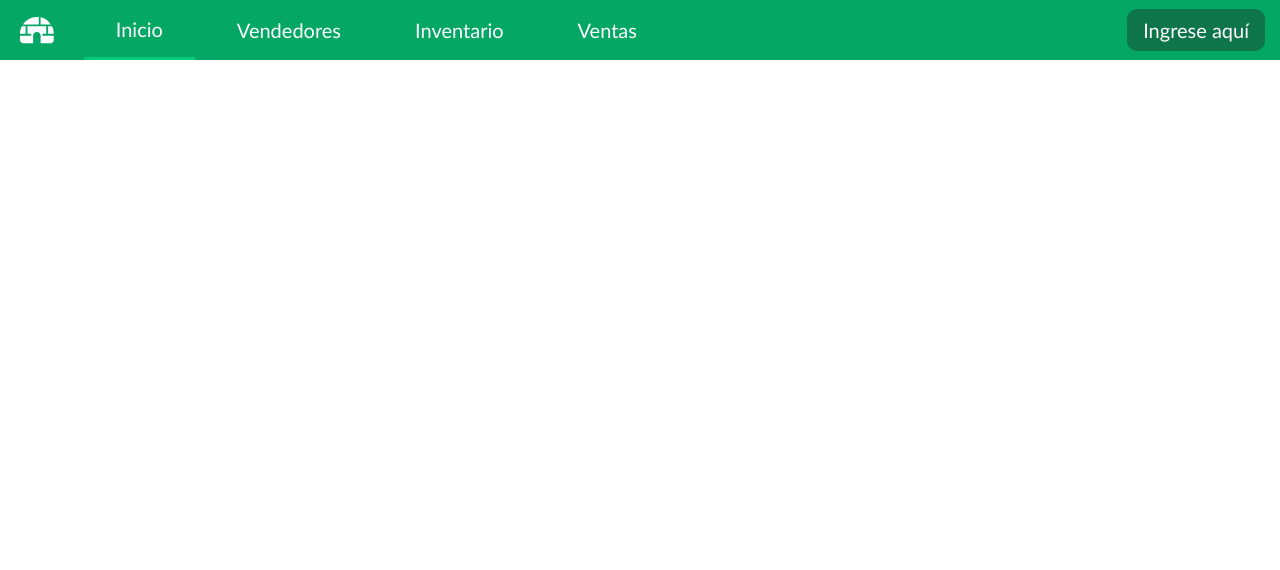
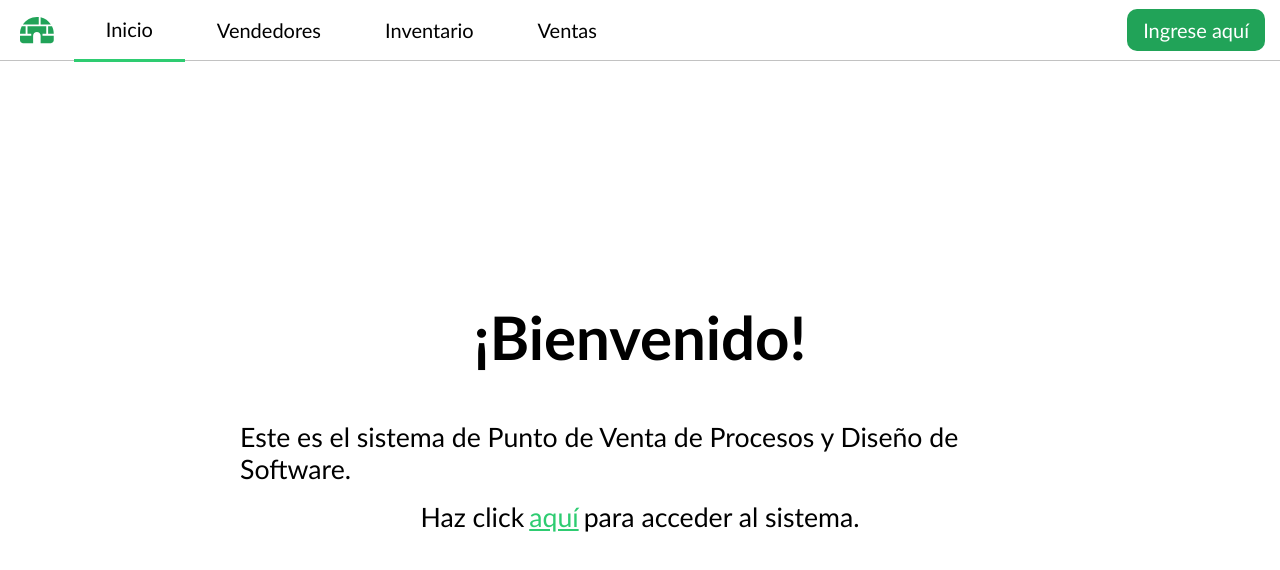
Before and after one commit to LauraFranco404/POS_system, a React (Create React App) app in the folder frontend/: page / in a window 1280 px wide. Shown: the top 570 px of the page. Built offline with nearby package versions, Linux system fonts and the light colour scheme.

Commit message:
nav updated

```diff
--- a/frontend/src/App.css
+++ b/frontend/src/App.css
@@ -1,11 +1,7 @@
 .App {
-    /*background-color: rgb(52, 218, 44);
-    */
-    height: 150vh;
-    background-color: white;
-    color:black;
-    text-align: center;
-    overflow-x:hidden;
+    background-color: var(--background-color-1);
+    color:var(--text-color-1);
+    font-family:'Gill Sans', 'Gill Sans MT', Calibri, 'Trebuchet MS', sans-serif;
   }
 
   .App-logo {
--- a/frontend/src/components/Barra/Barra.js
+++ b/frontend/src/components/Barra/Barra.js
@@ -41,7 +41,7 @@ function Barra({page, getData}){
                   Ventas
           </Link>
 
-          <Link to={"/login"} className={`${styles.estiloLogIn} ${selectedLink === "/login" ? styles.estiloLogInSeleccion: ""}`}>
+          <Link to={"/login"} className={`${styles.estiloLogIn}`}>
                   Ingrese aquí
           </Link>
         </div>
--- a/frontend/src/components/Barra/Barra.module.css
+++ b/frontend/src/components/Barra/Barra.module.css
@@ -3,24 +3,22 @@
 }
 
 .barraB{
-    gap: 10px;
-    background-color: #05a764;
     height: 60px;
     display: flex;
     align-items: center;
+    border-bottom: 1px var(--gray-1) solid; /*Colores constantes definidos en index.css*/
     padding: 0px 15px 0 0px;
     margin: 0px;
     text-align:center;
     justify-content: left;
-    font-family:'Gill Sans', 'Gill Sans MT', Calibri, 'Trebuchet MS', sans-serif;
     font-size: 15pt;
     font-weight: 100;
 }
 
 .estiloElemento{
-    color:#ffffff !important;
     text-decoration: none;
-    height: 96%;
+    height: 100%;
+    color: var(--text-color-1); /*Colores constantes definidos en index.css*/
 
     display: flex;
     align-items: center;
@@ -28,18 +26,17 @@
     padding: 0 2rem 0 2rem;
 }
 .estiloElemento:hover{
-    background-color:#059c5d;
+    background-color: var(--primary-color-highlight-1); /*Colores constantes definidos en index.css*/
 }
 .estiloSeleccion{
-    border-bottom: 3px solid #08ca79;
+    border-bottom: 3px solid var(--primary-color-1); /*Colores constantes definidos en index.css*/
 }
 
 .estiloLogIn{
     margin: 0 0 0 auto;
     padding: 0 1rem 0 1rem;
     border-radius: 10px;
-    background-color: #0e7449;
-    border-color: #0000;
+    background-color: var(--primary-color-3); /*Colores constantes definidos en index.css*/
     text-decoration: none;
     color: #ffffff;
     font-size: 15pt;
@@ -50,38 +47,18 @@
     cursor: pointer; /* Cambia el cursor a un puntero al pasar el mouse sobre el botón */
 }
 
-
-.estiloLogInSeleccion{
-    border-radius: 10px;
-    background-color: #E3B974;
-    border-color: #E3B974;
-    box-shadow: none;
-    border: none;
-    color: #FFFFFF;
-    height: 80px;
-    text-align: center;
-    align-items: center;
-    justify-content: center;
-    font-family:'Gill Sans', 'Gill Sans MT', Calibri, 'Trebuchet MS', sans-serif;
-    font-weight: bold;
-    font-size: xx-large;
-
+.estiloLogIn:hover{
+    background-color: var(--primary-color-4);
 }
 
-.estiloLogo{
-    background-color: #5D3810;
-    padding: 0px !important;
-    margin: 0px !important;
-    width: 10px;
-    height: auto;
-}
+
 .estiloIcono {
     padding: 20px !important;
     margin: 0px !important;
-    color: white;  /* Cambia el color si lo necesitas */
-    font-size: 30px; /* Ajusta el tamaño del icono */
+    color: var(--primary-color-3);
+    font-size: 30px;
 }
 .contenedorLogin {
-    margin-left: auto; /* Empuja el botón a la derecha */
+    margin-left: auto;
     display: flex;
 }
--- a/frontend/src/index.css
+++ b/frontend/src/index.css
@@ -1,3 +1,16 @@
+
+:root {
+  --primary-color-highlight-1: #c3fae3;
+  --primary-color-1: #2ecc71;
+  --primary-color-2: #27b462;
+  --primary-color-3: #21a358;
+  --primary-color-4: #177c41;
+  --text-color-1: #000000;
+  --background-color-1: #ffffff;
+  --gray-1: #c2c2c2;
+}
+
+
 body {
   margin: 0;
 }
--- a/frontend/src/pages/Home/home.css
+++ b/frontend/src/pages/Home/home.css
@@ -1,35 +1,33 @@
-.estiloTitulo{
-    color:#5D3810;
-    margin-top: 100%;
-    font-size: 500px;
-    font-family:'Gill Sans', 'Gill Sans MT', Calibri, 'Trebuchet MS', sans-serif;
-}
-@keyframes pulse {
-    0% { transform: scale(1); }
-    50% { transform: scale(1.1); }
-    100% { transform: scale(1); }
-  }
 
-.estiloBoton{
-    background-color:#D29836;
-    color:#5D3810;
-    font-size: 20px;
-    font-weight: bold;
-    font-family: 'Gill Sans', 'Gill Sans MT', Calibri, 'Trebuchet MS', sans-serif;
-    padding: 10px;
-    border-color:#5D3810;
-    border-radius: 10px;
-    margin-top: 50px;
-    cursor: pointer; /* Cambia el cursor a un puntero al pasar el mouse sobre el botón */
-    animation: pulse 2s ease-out infinite;
+
+.container{
+    display: flex;
+    align-items: center;
+    justify-content: center;
 }
 
-.contenedorImagenes{
+.text-container{
+    padding: 15rem;
     display: flex;
+    flex-direction: column;
+    justify-content: center;
+    font-size: 20pt;
+    font-weight: 0;
 }
 
-.imagenes{
-    width: 250px;
-    height: 250px;
-    margin-right: 10px;
-  }
+.text-container span:first-child{
+    margin: 0 0 3rem 0;
+    font-weight: 900;
+    font-size: 45pt;
+}
+
+.text-container span{
+    margin: 0 0 1rem 0;
+    display: flex;
+    justify-content: center;
+}
+
+.login-link{
+    color: var(--primary-color-1);
+    padding: 0 5px 0 5px;
+}
--- a/frontend/src/pages/Home/home.js
+++ b/frontend/src/pages/Home/home.js
@@ -1,22 +1,22 @@
 import "./home.css"
 import Barra from "../../components/Barra/Barra";
-//import { Link } from "react-router-dom";
-
-/*
-const Imagen = () => {
-    return (
-      <img src="/imagen1.jpeg" alt="Icono" className="imagenes"/>
-    );
-  }
-*/
+import {Link, useLocation} from "react-router-dom";
 
   function Home() {
-    //var isAdmin = true; //add login as admin or as seller
-
+    var isLoggedIn = false;
+    var isAdmin = true; //add login as admin or as seller
     return (
       <div>
         <Barra/>
-
+        { !isLoggedIn &&
+        <div className="container">
+          <div className="text-container">
+            <span>¡Bienvenido!</span>
+            <span>Este es el sistema de Punto de Venta de Procesos y Diseño de Software.</span>
+            <span>Haz click <Link to={"/login"} className="login-link">aquí</Link> para acceder al sistema.</span>
+          </div>
+        </div>
+      }
       </div>
     )
   };
--- a/frontend/src/pages/NotFound/NotFound.css
+++ b/frontend/src/pages/NotFound/NotFound.css
@@ -36,6 +36,6 @@
 
 .linkhome{
     font-size: 20px;
-    color:#5D3810;
+    color:var(--primary-color-1);
     text-decoration: underline;
 }
--- a/frontend/src/pages/Sales/sales.js
+++ b/frontend/src/pages/Sales/sales.js
@@ -11,7 +11,6 @@ export default function Sales(){
     return (
     <div>
         <Barra/>
-        <Link to = "/">volver</Link>
         <div>
             <span>Ventas</span>
         </div>
```
